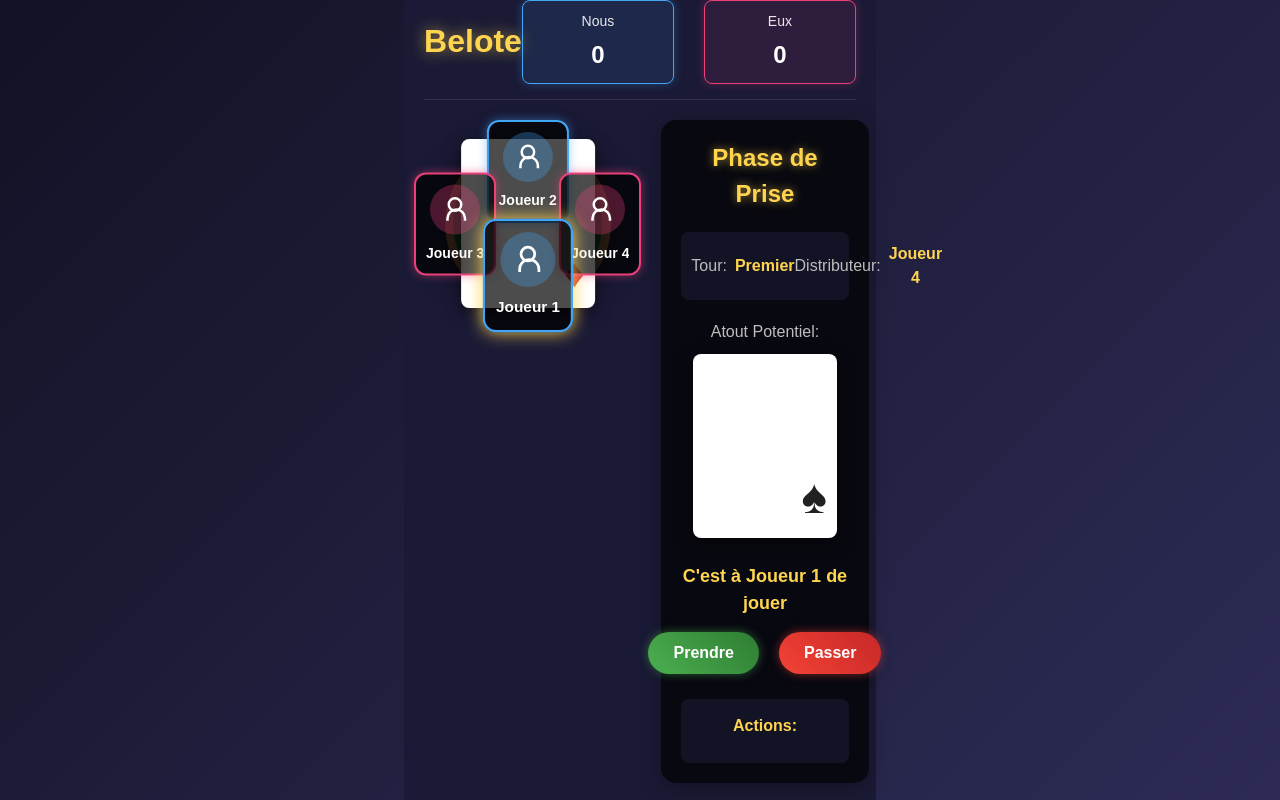
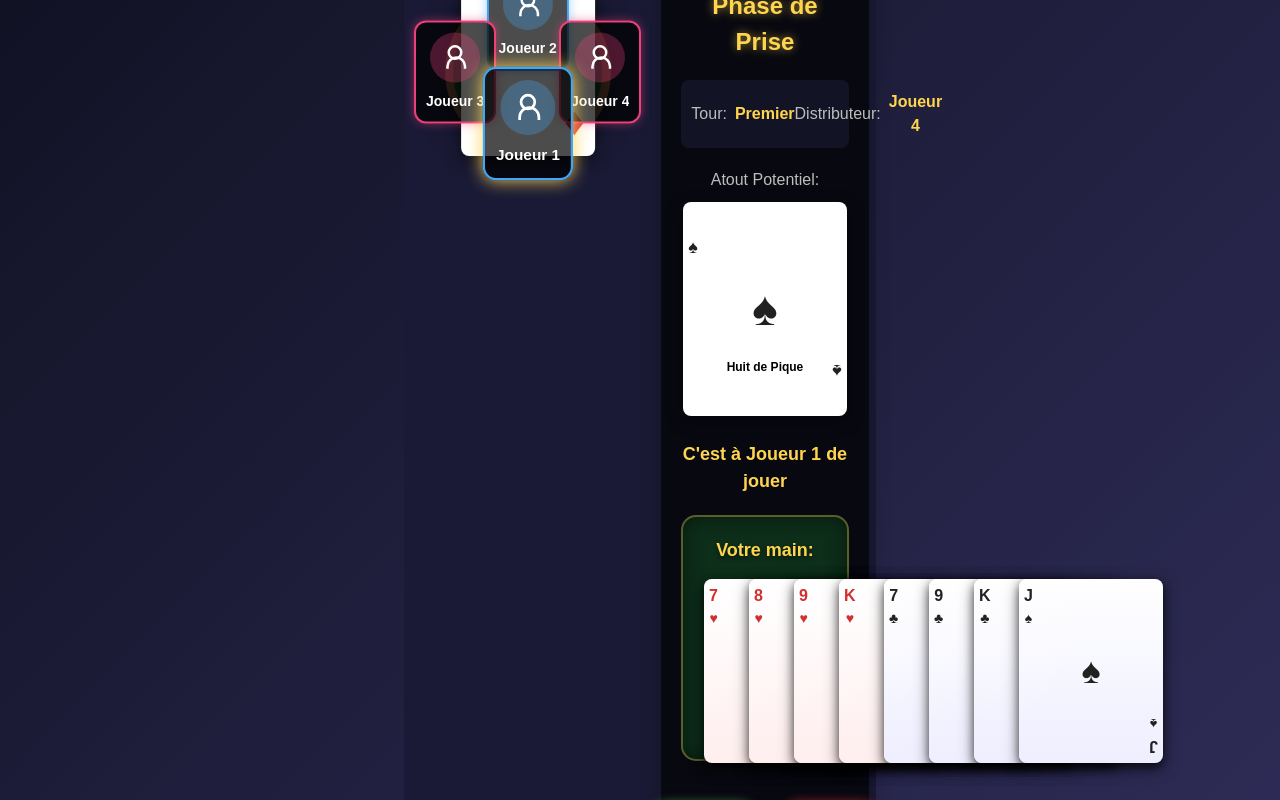
Before and after one commit to nreaud/belotte-app, a Vue app: page /game in a window 1280 px wide. Shown: the top 800 px of the page. Built offline with nearby package versions, Linux system fonts and the light colour scheme.

Commit message:
Affichage d'une main

```diff
--- a/src/components/BeloteBiddingPhase.vue
+++ b/src/components/BeloteBiddingPhase.vue
@@ -18,14 +18,47 @@
       <div class="trump-card-label">Atout Potentiel:</div>
       <div class="trump-card">
         <div class="card">
-          <span class="card-value">{{ trumpCard.value }}</span>
-          <span class="card-suit" :class="getSuitClass(trumpCard.suit)">{{ getSuitSymbol(trumpCard.suit) }}</span>
+          <div class="card-corner top-left">
+            <div class="card-value">{{ trumpCard.value }}</div>
+            <div class="card-suit" :class="getSuitClass(trumpCard.suit)">{{ getSuitSymbol(trumpCard.suit) }}</div>
+          </div>
+          <div class="card-center" :class="getSuitClass(trumpCard.suit)">{{ getSuitSymbol(trumpCard.suit) }}</div>
+          <div class="card-corner bottom-right">
+            <div class="card-value">{{ trumpCard.value }}</div>
+            <div class="card-suit" :class="getSuitClass(trumpCard.suit)">{{ getSuitSymbol(trumpCard.suit) }}</div>
+          </div>
+          <div class="card-name">{{ getFullCardName(trumpCard) }}</div>
         </div>
       </div>
     </div>
 
     <div class="current-player-action">
       <div class="action-message">C'est à {{ players[currentPlayerIndex].name }} de jouer</div>
+
+      <!-- Affichage de la main du joueur actuel si c'est le joueur humain -->
+      <div class="player-hand" v-if="currentPlayerIndex === humanPlayerIndex && playerHand.length > 0">
+        <div class="hand-label">Votre main:</div>
+        <div class="hand-cards">
+          <div
+              v-for="(card, index) in playerHand"
+              :key="index"
+              class="hand-card"
+              :style="{ left: index * 45 + 'px' }"
+          >
+            <div class="card mini-card" :class="getSuitClass(card.suit)">
+              <div class="card-corner top-left">
+                <div class="card-value">{{ card.value }}</div>
+                <div class="card-suit" :class="getSuitClass(card.suit)">{{ getSuitSymbol(card.suit) }}</div>
+              </div>
+              <div class="card-center" :class="getSuitClass(card.suit)">{{ getSuitSymbol(card.suit) }}</div>
+              <div class="card-corner bottom-right">
+                <div class="card-value">{{ card.value }}</div>
+                <div class="card-suit" :class="getSuitClass(card.suit)">{{ getSuitSymbol(card.suit) }}</div>
+              </div>
+            </div>
+          </div>
+        </div>
+      </div>
 
       <div class="action-buttons">
         <button
@@ -99,6 +132,10 @@ export default {
     humanPlayerIndex: {
       type: Number,
       default: 0 // Position du joueur humain (sud par défaut)
+    },
+    playerCards: {
+      type: Array,
+      default: () => [] // Main du joueur humain
     }
   },
   data() {
@@ -111,7 +148,8 @@ export default {
       },
       selectedSuit: null,
       actionLogs: [],
-      suits: ['hearts', 'diamonds', 'clubs', 'spades']
+      suits: ['hearts', 'diamonds', 'clubs', 'spades'],
+      playerHand: [] // Copie locale de la main du joueur
     }
   },
   computed: {
@@ -138,6 +176,18 @@ export default {
 
     // Générer une carte d'atout potentielle
     this.dealCards()
+
+    // Copier la main du joueur
+    this.playerHand = [...this.playerCards]
+  },
+  watch: {
+    // Observer les changements de la main du joueur
+    playerCards: {
+      handler(newCards) {
+        this.playerHand = [...newCards]
+      },
+      deep: true
+    }
   },
   methods: {
     dealCards() {
@@ -158,6 +208,28 @@ export default {
       this.biddingRound = 1
       this.actionLogs = []
       this.currentPlayerIndex = (this.dealer + 1) % 4
+    },
+    getFullCardName(card) {
+      // Retourne le nom complet de la carte (ex: "Valet de Pique")
+      const valueNames = {
+        '7': 'Sept',
+        '8': 'Huit',
+        '9': 'Neuf',
+        '10': 'Dix',
+        'J': 'Valet',
+        'Q': 'Dame',
+        'K': 'Roi',
+        'A': 'As'
+      }
+
+      const suitNames = {
+        'hearts': 'Cœur',
+        'diamonds': 'Carreau',
+        'clubs': 'Trèfle',
+        'spades': 'Pique'
+      }
+
+      return `${valueNames[card.value]} de ${suitNames[card.suit]}`
     },
     selectSuit(suit) {
       // Ne peut pas sélectionner la même couleur que l'atout potentiel au 2ème tour
@@ -315,31 +387,56 @@ export default {
 }
 
 .trump-card .card {
-  width: 80px;
-  height: 120px;
+  width: 100px;
+  height: 150px;
   background-color: white;
   border-radius: 8px;
   box-shadow: 0 5px 15px rgba(0, 0, 0, 0.5);
   position: relative;
   display: flex;
-  flex-direction: column;
   align-items: center;
   justify-content: center;
 }
 
+.card-corner {
+  position: absolute;
+  display: flex;
+  flex-direction: column;
+  align-items: center;
+}
+
+.top-left {
+  top: 5px;
+  left: 5px;
+}
+
+.bottom-right {
+  bottom: 5px;
+  right: 5px;
+  transform: rotate(180deg);
+}
+
+.card-center {
+  font-size: 48px;
+}
+
 .card-value {
-  font-size: 36px;
+  font-size: 18px;
   font-weight: bold;
-  position: absolute;
-  top: 5px;
-  left: 10px;
 }
 
 .card-suit {
-  font-size: 48px;
+  font-size: 18px;
+}
+
+.card-name {
   position: absolute;
-  bottom: 5px;
-  right: 10px;
+  bottom: 40px;
+  width: 100%;
+  text-align: center;
+  font-size: 12px;
+  color: #000;
+  font-weight: bold;
 }
 
 .red-suit {
@@ -348,6 +445,115 @@ export default {
 
 .black-suit {
   color: #212121;
+}
+
+/* Styles pour la main du joueur */
+.player-hand {
+  margin: 20px 0 40px 0;
+  position: relative;
+  background-color: rgba(21, 87, 36, 0.5);
+  border-radius: 15px;
+  padding: 20px 10px;
+  box-shadow: inset 0 0 20px rgba(0, 0, 0, 0.5);
+  border: 2px solid rgba(255, 213, 79, 0.3);
+}
+
+.hand-label {
+  text-align: center;
+  margin-bottom: 15px;
+  color: #ffd54f;
+  font-weight: bold;
+  font-size: 18px;
+  text-shadow: 0 2px 4px rgba(0, 0, 0, 0.5);
+}
+
+.hand-cards {
+  display: flex;
+  justify-content: center;
+  height: 160px; /* Augmenté pour accommoder les cartes plus grandes */
+  position: relative;
+  margin: 0 auto;
+  width: 85%;
+  perspective: 1000px;
+}
+
+.hand-card {
+  position: absolute;
+  transition: all 0.3s ease;
+  transform-origin: bottom center;
+  box-shadow: 0 5px 15px rgba(0, 0, 0, 0.5);
+  border-radius: 8px;
+}
+
+.hand-card:hover {
+  transform: translateY(-30px) scale(1.1);
+  z-index: 20;
+  box-shadow: 0 10px 25px rgba(0, 0, 0, 0.7);
+}
+
+.mini-card {
+  width: 80px;
+  height: 120px;
+  background-color: white;
+  cursor: pointer;
+  border-radius: 8px;
+  box-shadow: 0 4px 8px rgba(0, 0, 0, 0.5);
+  position: relative;
+  overflow: hidden;
+}
+
+.mini-card:before {
+  content: '';
+  position: absolute;
+  top: 0;
+  left: 0;
+  right: 0;
+  bottom: 0;
+  background: linear-gradient(135deg, rgba(255, 255, 255, 0.3) 0%, rgba(255, 255, 255, 0) 50%);
+  pointer-events: none;
+}
+
+.mini-card .card-center {
+  font-size: 36px;
+  position: absolute;
+  top: 50%;
+  left: 50%;
+  transform: translate(-50%, -50%);
+}
+
+.mini-card .card-corner {
+  position: absolute;
+  display: flex;
+  flex-direction: column;
+  align-items: center;
+}
+
+.mini-card .top-left {
+  top: 5px;
+  left: 5px;
+}
+
+.mini-card .bottom-right {
+  bottom: 5px;
+  right: 5px;
+  transform: rotate(180deg);
+}
+
+.mini-card .card-value {
+  font-size: 16px;
+  font-weight: bold;
+}
+
+.mini-card .card-suit {
+  font-size: 14px;
+}
+
+.mini-card.red-suit {
+  background: linear-gradient(to bottom, #ffffff, #ffeeee);
+}
+
+.mini-card.black-suit {
+  background: linear-gradient(to bottom, #ffffff, #eeeeff);
 }
 
 .current-player-action {
--- a/src/components/BeloteGameView.vue
+++ b/src/components/BeloteGameView.vue
@@ -27,6 +27,7 @@
           :teams="teams"
           :dealer="dealer"
           :humanPlayerIndex="humanPlayerIndex"
+          :playerCards="playerCards"
           @bidding-complete="onBiddingComplete"
           @restart-bidding="onRestartBidding"
       />
@@ -74,7 +75,8 @@ export default {
         team1: 0,
         team2: 0
       },
-      trumpCard: null // Carte d'atout potentielle
+      trumpCard: null, // Carte d'atout potentielle
+      playerCards: [] // Main du joueur humain
     }
   },
   computed: {
@@ -109,16 +111,69 @@ export default {
       // Le joueur à gauche du distributeur commence
       this.currentPlayer = (this.dealer + 1) % 4
 
+      // Générer la main du joueur humain
+      this.dealPlayerCards()
+
       // Simuler une carte d'atout potentielle pour la phase de prise
       this.generateTrumpCard()
+    },
+    dealPlayerCards() {
+      // Simuler la distribution de 8 cartes au joueur humain
+      const values = ['7', '8', '9', '10', 'J', 'Q', 'K', 'A']
+      const suits = ['hearts', 'diamonds', 'clubs', 'spades']
+      const newHand = []
+
+      // Distribuer 8 cartes aléatoires
+      for (let i = 0; i < 8; i++) {
+        const randomValue = values[Math.floor(Math.random() * values.length)]
+        const randomSuit = suits[Math.floor(Math.random() * suits.length)]
+
+        // Vérifier si la carte est déjà dans la main
+        const cardExists = newHand.some(card =>
+            card.value === randomValue && card.suit === randomSuit
+        )
+
+        if (!cardExists) {
+          newHand.push({
+            value: randomValue,
+            suit: randomSuit
+          })
+        } else {
+          // Si carte déjà existante, refaire un tour de boucle
+          i--
+        }
+      }
+
+      // Trier les cartes par couleur puis par valeur
+      const suitOrder = { 'hearts': 0, 'diamonds': 1, 'clubs': 2, 'spades': 3 }
+      const valueOrder = { '7': 0, '8': 1, '9': 2, '10': 3, 'J': 4, 'Q': 5, 'K': 6, 'A': 7 }
+
+      newHand.sort((a, b) => {
+        if (a.suit !== b.suit) {
+          return suitOrder[a.suit] - suitOrder[b.suit]
+        }
+        return valueOrder[a.value] - valueOrder[b.value]
+      })
+
+      this.playerCards = newHand
     },
     generateTrumpCard() {
       // Simuler une carte d'atout potentielle
       const values = ['7', '8', '9', '10', 'J', 'Q', 'K', 'A']
       const suits = ['hearts', 'diamonds', 'clubs', 'spades']
 
-      const randomValue = values[Math.floor(Math.random() * values.length)]
-      const randomSuit = suits[Math.floor(Math.random() * suits.length)]
+      let randomValue, randomSuit, validCard = false
+
+      // Générer une carte qui n'existe pas dans la main du joueur
+      while (!validCard) {
+        randomValue = values[Math.floor(Math.random() * values.length)]
+        randomSuit = suits[Math.floor(Math.random() * suits.length)]
+
+        // Vérifier si la carte est déjà dans la main du joueur
+        validCard = !this.playerCards.some(card =>
+            card.value === randomValue && card.suit === randomSuit
+        )
+      }
 
       this.trumpCard = {
         value: randomValue,
@@ -140,6 +195,7 @@ export default {
       setTimeout(() => {
         this.dealer = (this.dealer + 1) % 4
         this.currentPlayer = (this.dealer + 1) % 4
+        this.dealPlayerCards()
         this.generateTrumpCard()
       }, 3000)
     },
@@ -149,6 +205,9 @@ export default {
       // Mettre à jour le distributeur
       this.dealer = data.newDealer
       this.currentPlayer = (this.dealer + 1) % 4
+
+      // Redistribuer les cartes au joueur
+      this.dealPlayerCards()
 
       // Générer une nouvelle carte d'atout
       this.generateTrumpCard()
```
